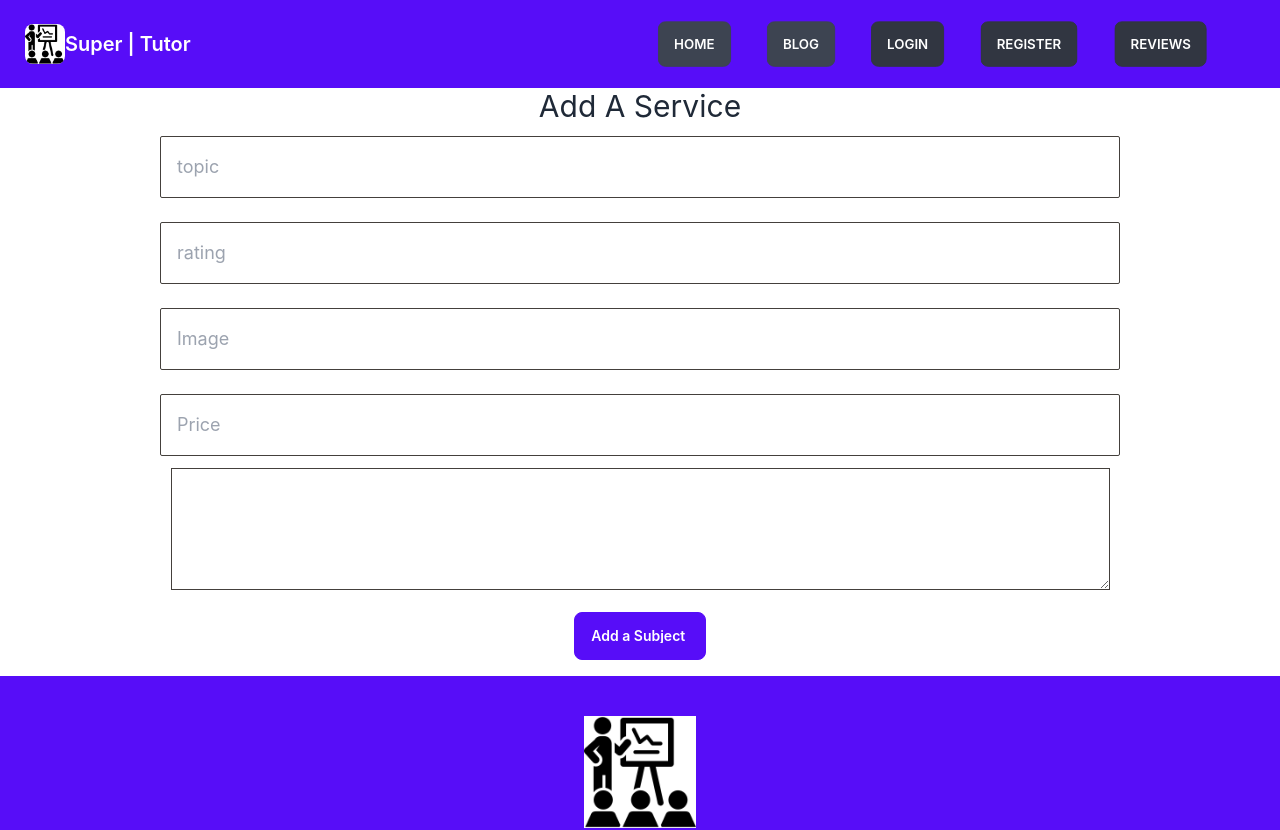
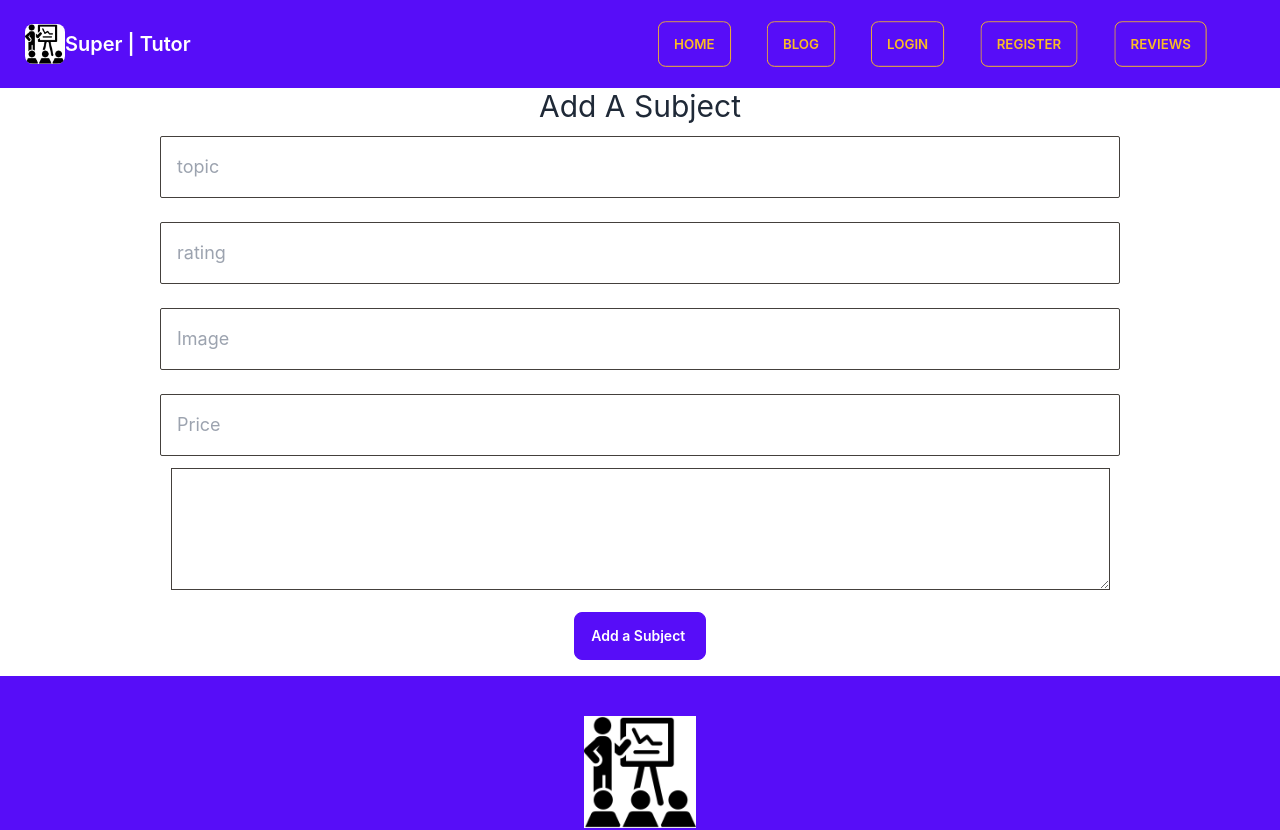
Before and after one commit to Ikramul-Mahin/service-review-client-side, a React (Create React App) app: page /addService in a window 1280 px wide. Shown: the top 830 px of the page. Built offline with nearby package versions, Linux system fonts and the light colour scheme; no server answers.

Commit message:
averagae all work done

```diff
--- a/src/component/About/About.js
+++ b/src/component/About/About.js
@@ -20,7 +20,7 @@ const About = () => {
 
 
                         <h1 className="text-5xl font-bold">Mahin Islam</h1>
-                        <p className="py-6">Provident cupiditate voluptatem et in. Quaerat fugiat ut assumenda excepturi exercitationem quasi. In deleniti eaque aut repudiandae et a id nisi.</p>
+                        <p className="py-6">I am student of Science background. I love to teach students. I take good Care of my students. I make them confident and qualified. </p>
 
                     </div>
                 </div>
--- a/src/component/Banner/Banner.js
+++ b/src/component/Banner/Banner.js
@@ -1,14 +1,17 @@
 import React from 'react';
+import { Link } from 'react-router-dom';
 import './Banner.css'
 
 const Banner = () => {
     return (
         <div className='display'>
             <div className='text-5xl text-white font-bold text-left pl-10 pt-20'>
-                <h1>Welcome to the <span className='text-purple-900'>Super Tutor </span> site. <br /> Probably a best <br /> learing environment. </h1>
+                <h1>Welcome to the <span className='text-amber-600'>Super Tutor </span> site. <br /> Believe in not focus on result<br />but also make qualified a student. </h1>
             </div>
             <div className='pl-10 mt-5'>
-                <button className='btn btn-primary'>Explore</button>
+                <Link to='/reviews'>
+                    <button className='btn btn-primary'>Explore</button>
+                </Link>
             </div>
         </div>
     );
--- a/src/component/Review/AddReview.js
+++ b/src/component/Review/AddReview.js
@@ -58,7 +58,7 @@ const AddReview = () => {
                 <div className="hero-content flex-col lg:flex-row-reverse">
 
                     <form onSubmit={handleAddReview} className="card flex-shrink-0 w-96  shadow-2xl bg-base-100">
-                        <h2 className='text-4xl'>Add Review of :{subject.topic}</h2>
+                        <h2 className='text-4xl'>Add Review </h2>
                         <div className="card-body">
                             <div className="form-control">
                                 <label className="label">
--- a/src/component/Subjects/AddService.js
+++ b/src/component/Subjects/AddService.js
@@ -1,4 +1,5 @@
 import React from 'react';
+import toast from 'react-hot-toast';
 
 const AddService = () => {
     const handleAddservice = event => {
@@ -29,6 +30,7 @@ const AddService = () => {
 
                 console.log(data)
                 if (data.acknowledged) {
+                    toast.success('successfully added a subject')
                     form.reset()
                 }
             })
@@ -38,7 +40,7 @@ const AddService = () => {
     }
     return (
         <div className='text-center'>
-            <h2 className='text-3xl'>Add A Service</h2>
+            <h2 className='text-3xl'>Add A Subject</h2>
             <form onSubmit={handleAddservice}>
 
                 <div className='grid grid-cols-1 mx-40'>
--- a/src/shared/Header/Header.js
+++ b/src/shared/Header/Header.js
@@ -19,22 +19,22 @@ const Header = () => {
                             <svg xmlns="http://www.w3.org/2000/svg" className="h-5 w-5" fill="none" viewBox="0 0 24 24" stroke="currentColor"><path strokeLinecap="round" strokeLinejoin="round" strokeWidth="2" d="M4 6h16M4 12h8m-8 6h16" /></svg>
                         </label>
                         <ul tabIndex={0} className="menu menu-compact dropdown-content mt-3 p-2 shadow bg-primary rounded-box w-52">
-                            <li> <Link to='/'><button className="btn btn-active ">Home</button> </Link> </li>
-                            <li> <Link to='/blog'><button className="btn btn-active ">Blog</button> </Link> </li>
+                            <li> <Link to='/'><button className="btn btn-outline btn-warning">Home</button> </Link> </li>
+                            <li> <Link to='/blog'><button className="btn btn-outline btn-warning">Blog</button> </Link> </li>
 
                             {
                                 user?.email ?
-                                    <> <li> <Link to='/myReview'><button className="btn btn-active ">My Review</button> </Link> </li>
-                                        <li> <Link to='/addService'><button className="btn btn-active ">Add Service</button> </Link> </li>
-                                        <li><Link> <button onClick={handleSignOut} className="btn btn-active ">Log Out</button></Link> </li>
+                                    <> <li> <Link to='/myReview'><button className="btn btn-outline btn-warning">My Review</button> </Link> </li>
+                                        <li> <Link to='/addService'><button className="btn btn-outline btn-warning">Add Service</button> </Link> </li>
+                                        <li><Link> <button onClick={handleSignOut} className="btn btn-outline btn-warning">Log Out</button></Link> </li>
                                     </> :
                                     <>
-                                        <li> <Link to='/login'><button className="btn btn-active ">Login</button> </Link> </li>
-                                        <li> <Link to='/register'><button className="btn btn-active ">Register</button> </Link> </li>
-                                        <li> <Link to='/reviews'><button className="btn btn-active ">Reviews</button> </Link> </li>
-
+                                        <li> <Link to='/login'><button className="btn btn-outline btn-warning">Login</button> </Link> </li>
+                                        <li> <Link to='/register'><button className="btn btn-outline btn-warning">Register</button> </Link> </li>
+                                        <li> <Link to='/reviews'><button className="btn btn-outline btn-warning ">Reviews</button> </Link> </li>
                                     </>
                             }
+
 
 
 
@@ -45,19 +45,19 @@ const Header = () => {
                 </div>
                 <div className="navbar-center hidden lg:flex">
                     <ul className="menu menu-horizontal p-0">
-                        <li> <Link to='/'><button className="btn outline-zinc-100 ">Home</button> </Link> </li>
-                        <li> <Link to='/blog'><button className="btn  ">Blog</button> </Link> </li>
+                        <li> <Link to='/'><button className="btn btn-outline btn-warning">Home</button> </Link> </li>
+                        <li> <Link to='/blog'><button className="btn btn-outline btn-warning">Blog</button> </Link> </li>
 
                         {
                             user?.email ?
-                                <> <li> <Link to='/myReview'><button className="btn btn-active ">My Review</button> </Link> </li>
-                                    <li> <Link to='/addService'><button className="btn btn-active ">Add Service</button> </Link> </li>
-                                    <li><Link> <button onClick={handleSignOut} className="btn btn-active ">Log Out</button></Link> </li>
+                                <> <li> <Link to='/myReview'><button className="btn btn-outline btn-warning">My Review</button> </Link> </li>
+                                    <li> <Link to='/addService'><button className="btn btn-outline btn-warning">Add Service</button> </Link> </li>
+                                    <li><Link> <button onClick={handleSignOut} className="btn btn-outline btn-warning">Log Out</button></Link> </li>
                                 </> :
                                 <>
-                                    <li> <Link to='/login'><button className="btn btn-active ">Login</button> </Link> </li>
-                                    <li> <Link to='/register'><button className="btn btn-active ">Register</button> </Link> </li>
-                                    <li> <Link to='/reviews'><button className="btn btn-active ">Reviews</button> </Link> </li>
+                                    <li> <Link to='/login'><button className="btn btn-outline btn-warning">Login</button> </Link> </li>
+                                    <li> <Link to='/register'><button className="btn btn-outline btn-warning">Register</button> </Link> </li>
+                                    <li> <Link to='/reviews'><button className="btn btn-outline btn-warning ">Reviews</button> </Link> </li>
                                 </>
                         }
 
```
Also changed, not shown: firebase.json (added), 2 other files (tests, documents, lock files or other folders).
